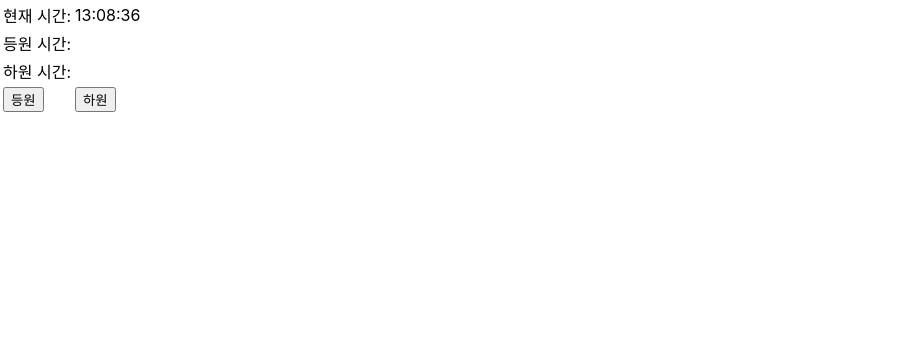
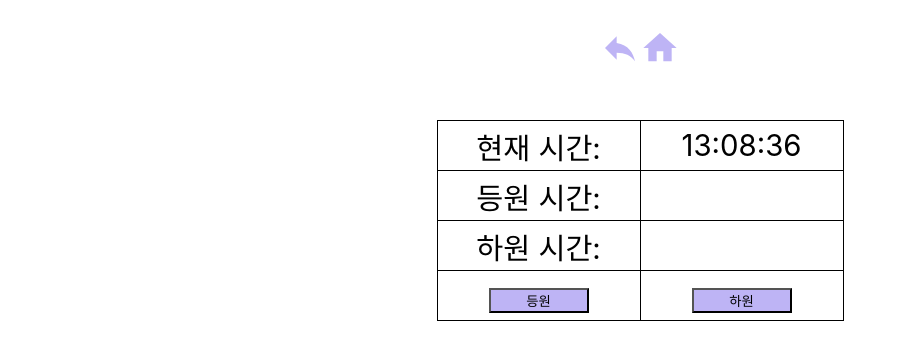
Before and after one commit to darudeeee/0526, a React (Create React App) app: page /rollCheck in a window 1280 px wide. Shown: the top 360 px of the page, without its empty margins (0-904 px from the left). Built offline with nearby package versions, Linux system fonts and the light colour scheme.

Commit message:
유저 출석체크, 내정보

```diff
--- a/src/routers/MainUser.js
+++ b/src/routers/MainUser.js
@@ -11,7 +11,7 @@ function Main() {
           <div id="category">
             <ol id="category-list">
             <li>
-              <Link to="/">출석 체크</Link>
+              <Link to="/rollcheck">출석 체크</Link>
               </li>
               <li>
               <Link to="/">캘린더</Link>
--- a/src/routers/RollCheck.js
+++ b/src/routers/RollCheck.js
@@ -1,4 +1,7 @@
 import React, { useState, useEffect } from "react";
+import { Link } from "react-router-dom";
+import HomeIcon from "@mui/icons-material/Home";
+import ReplyIcon from "@mui/icons-material/Reply";
 
 function RollCheck() {
   const [currentTime, setCurrentTime] = useState(getFormattedTime());
@@ -29,36 +32,88 @@ function RollCheck() {
 
   return (
     <div>
-      <div>
-        <table>
+      <div
+        style={{
+          display: "flex",
+          justifyContent: "center",
+          alignItems: "center",
+          width: "100%",
+          height: "100px",
+        }}
+      >
+        <Link to="/mainadmin">
+          <ReplyIcon
+            sx={{
+              fontSize: 40,
+              color: "#beb4f5",
+              "&:hover": {
+                color: "black",
+              },
+            }}
+          />
+        </Link>
+        <Link to="/mainadmin">
+          <HomeIcon
+            sx={{
+              fontSize: 40,
+              color: "#beb4f5",
+              "&:hover": {
+                color: "black",
+              },
+            }}
+          />
+        </Link>
+      </div>
+      <table
+        style={{
+          margin: "auto",
+          marginTop: "20px",
+          borderCollapse: "collapse",
+          textAlign: "center",
+        }}
+      >
         <tbody>
-            <tr>
-              <td>현재 시간:</td>
-              <td>{currentTime}</td>
+          <tr style={{ width: "600px", height: "50px", fontSize: "22pt" }}>
+            <td style={{ width: "200px", border: "1px solid black" }}>현재 시간:</td>
+            <td style={{ width: "200px", border: "1px solid black" }}>{currentTime}</td>
           </tr>
-            <tr>
-              <td>등원 시간:</td>
-              <td>{arrivalTime}</td>
+          <tr style={{ width: "600px", height: "50px", fontSize: "22pt" }}>
+            <td style={{ width: "200px", border: "1px solid black" }}>등원 시간:</td>
+            <td style={{width: "200px",  border: "1px solid black" }}>{arrivalTime}</td>
           </tr>
-            <tr>
-              <td>하원 시간:</td>
-              <td>{departureTime}</td>
+          <tr style={{ width: "600px", height: "50px", fontSize: "22pt" }}>
+            <td style={{ width: "200px", border: "1px solid black" }}>하원 시간:</td>
+            <td style={{ width: "200px", border: "1px solid black" }}>{departureTime}</td>
           </tr>
-            <tr>
-              <td>
-                <button onClick={handleArrival} disabled={arrivalButtonDisabled}>
+          <tr style={{ width: "600px", height: "50px", fontSize: "22pt" }}>
+            <td style={{ width: "200px", border: "1px solid black" }}>
+              <button
+                style={{
+                  backgroundColor: "#beb4f5",
+                  width: "100px",
+
+                }}
+                onClick={handleArrival}
+                disabled={arrivalButtonDisabled}
+              >
                 등원
               </button>
             </td>
-              <td>
-                <button onClick={handleDeparture} disabled={departureButtonDisabled}>
+            <td style={{ width: "200px", border: "1px solid black" }}>
+              <button
+                style={{
+                  backgroundColor: "#beb4f5",
+                  width: "100px",
+                }}
+                onClick={handleDeparture}
+                disabled={departureButtonDisabled}
+              >
                 하원
               </button>
             </td>
           </tr>
         </tbody>
       </table>
-      </div>
     </div>
   );
 }
--- a/src/routers/RollCheckManage.js
+++ b/src/routers/RollCheckManage.js
@@ -1,8 +1,8 @@
-import React, { useEffect, useState } from 'react';
-import { Link } from 'react-router-dom';
+import React, { useEffect, useState } from "react";
+import { Link } from "react-router-dom";
 import HomeIcon from "@mui/icons-material/Home";
-import ReplyIcon from '@mui/icons-material/Reply';
-import './stylesheet/RollCheckManage.css'; // 외부 CSS 파일을 import
+import ReplyIcon from "@mui/icons-material/Reply";
+import "./stylesheet/RollCheckManage.css"; // 외부 CSS 파일을 import
 
 function RollCheckManage() {
   const [attendanceData, setAttendanceData] = useState([]);
@@ -13,13 +13,13 @@ function RollCheckManage() {
     const fetchData = async () => {
       try {
         // API 호출 및 데이터 가져오기
-        const response = await fetch('API_ENDPOINT');
+        const response = await fetch("API_ENDPOINT");
         const data = await response.json();
         // 당일 데이터만 필터링하여 상태 업데이트
-        const todayData = data.filter(entry => isToday(new Date(entry.date)));
+        const todayData = data.filter((entry) => isToday(new Date(entry.date)));
         setAttendanceData(todayData);
       } catch (error) {
-        console.error('Error fetching data: ', error);
+        console.error("Error fetching data: ", error);
       }
     };
 
@@ -28,15 +28,15 @@ function RollCheckManage() {
 
   // 임의의 사용자 데이터
   const user1 = {
-    name: 'user1',
-    attendanceTime: '08:22:22',
-    departureTime: '18:01:33',
+    name: "user1",
+    attendanceTime: "08:22:22",
+    departureTime: "18:01:33",
   };
 
   const user2 = {
-    name: 'user2',
-    attendanceTime: '08:58:02',
-    departureTime: '', // 하원 시간은 비어 있음
+    name: "user2",
+    attendanceTime: "08:58:02",
+    departureTime: "", // 하원 시간은 비어 있음
   };
 
   // 임의의 사용자 데이터를 기존 데이터와 병합
@@ -45,14 +45,29 @@ function RollCheckManage() {
   // 날짜가 오늘인지 확인하는 함수
   const isToday = (someDate) => {
     const today = new Date();
-    return someDate.getDate() === today.getDate() &&
+    return (
+      someDate.getDate() === today.getDate() &&
       someDate.getMonth() === today.getMonth() &&
-      someDate.getFullYear() === today.getFullYear();
+      someDate.getFullYear() === today.getFullYear()
+    );
   };
 
   return (
-    <div className="roll-check-container" style={{backgroundColor: "#fff9ff", width: "100vw", height: "100vh"}} > {/* CSS 클래스를 추가 */}
-        <div style={{ display: "flex" , justifyContent: "center", alignItems: "center", width: "100%", height: "100px"}}>
+    <div
+      className="roll-check-container"
+      style={{ backgroundColor: "#fff9ff", width: "100vw", height: "100vh" }}
+    >
+      {" "}
+      {/* CSS 클래스를 추가 */}
+      <div
+        style={{
+          display: "flex",
+          justifyContent: "center",
+          alignItems: "center",
+          width: "100%",
+          height: "100px",
+        }}
+      >
         <Link to="/mainadmin">
           <ReplyIcon
             sx={{
@@ -76,20 +91,38 @@ function RollCheckManage() {
           />
         </Link>
       </div>
-        <table className="attendance-table" style={{display:"flex", justifyContent: "center"}}> {/* CSS 클래스를 추가 */}
-          <tbody style={{ border: "3px solid black"}}>
-            <tr style={{width: "600px", height:"50px", fontSize: "22pt"}}>
-              <td style={{width: "200px", border: "1px solid black"}}>이름</td>
-              <td style={{width: "200px", border: "1px solid black"}}>등원 시간</td>
-              <td style={{width: "200px", border: "1px solid black"}}>하원 시간</td>
+      <table
+        className="attendance-table"
+        style={{ display: "flex", justifyContent: "center" }}
+      >
+        {" "}
+        {/* CSS 클래스를 추가 */}
+        <tbody>
+          <tr style={{ width: "600px", height: "50px", fontSize: "22pt" }}>
+            <td style={{ width: "200px", border: "1px solid black" }}>이름</td>
+            <td style={{ width: "200px", border: "1px solid black" }}>
+              등원 시간
+            </td>
+            <td style={{ width: "200px", border: "1px solid black" }}>
+              하원 시간
+            </td>
           </tr>
           {/* updatedAttendanceData를 기준으로 테이블 행을 생성합니다. */}
           {updatedAttendanceData.map((user, index) => (
-              <tr key={index} style={{width: "600px", height:"50px", fontSize: "22pt"}}>
-                <td style={{width: "200px", border: "1px solid black"}}>{user.name}</td>
-                <td style={{width: "200px", border: "1px solid black"}}>{user.attendanceTime}</td>
+            <tr
+              key={index}
+              style={{ width: "600px", height: "50px", fontSize: "22pt" }}
+            >
+              <td style={{ width: "200px", border: "1px solid black" }}>
+                {user.name}
+              </td>
+              <td style={{ width: "200px", border: "1px solid black" }}>
+                {user.attendanceTime}
+              </td>
               {/* 하원 시간이 없는 경우 미등록을 출력합니다. */}
-                <td style={{border: "1px solid black"}}>{user.departureTime || '미등록'}</td>
+              <td style={{ border: "1px solid black" }}>
+                {user.departureTime || "미등록"}
+              </td>
             </tr>
           ))}
         </tbody>
```
Also changed, not shown: src/routers/Editor.js (+61 -8 lines). Lines whose indentation alone changed are shown as unchanged.
